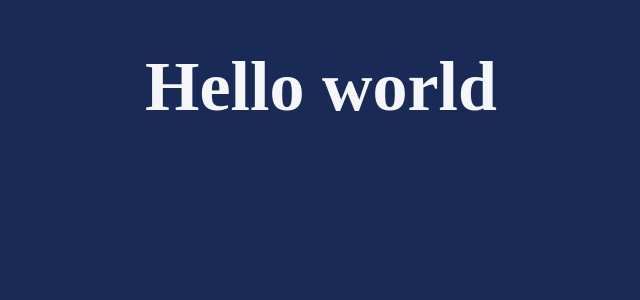
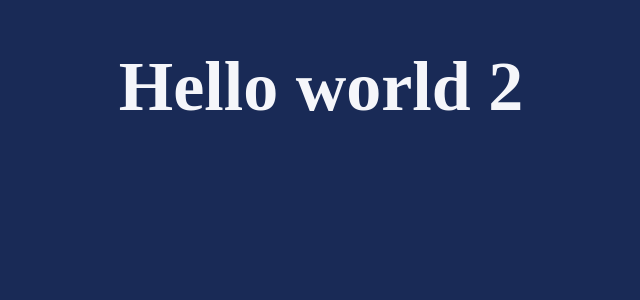
Before and after one commit to FRobaglia/kugg.fr, a React (Create React App) app: page / in a window 1280 px wide. Shown: the top 300 px of the page, without its empty margins (319-959 px from the left). Built offline with nearby package versions, Linux system fonts and the light colour scheme; a web font is replaced by a local one.

Commit message:
Hello World 2

```diff
--- a/src/components/HelloWorld.js
+++ b/src/components/HelloWorld.js
@@ -4,7 +4,7 @@ class HelloWorld extends React.Component {
   render() {
     return (
       <h1>
-        Hello {this.props.world}
+        Hello {this.props.world} 2
       </h1>
     )
   }
```
